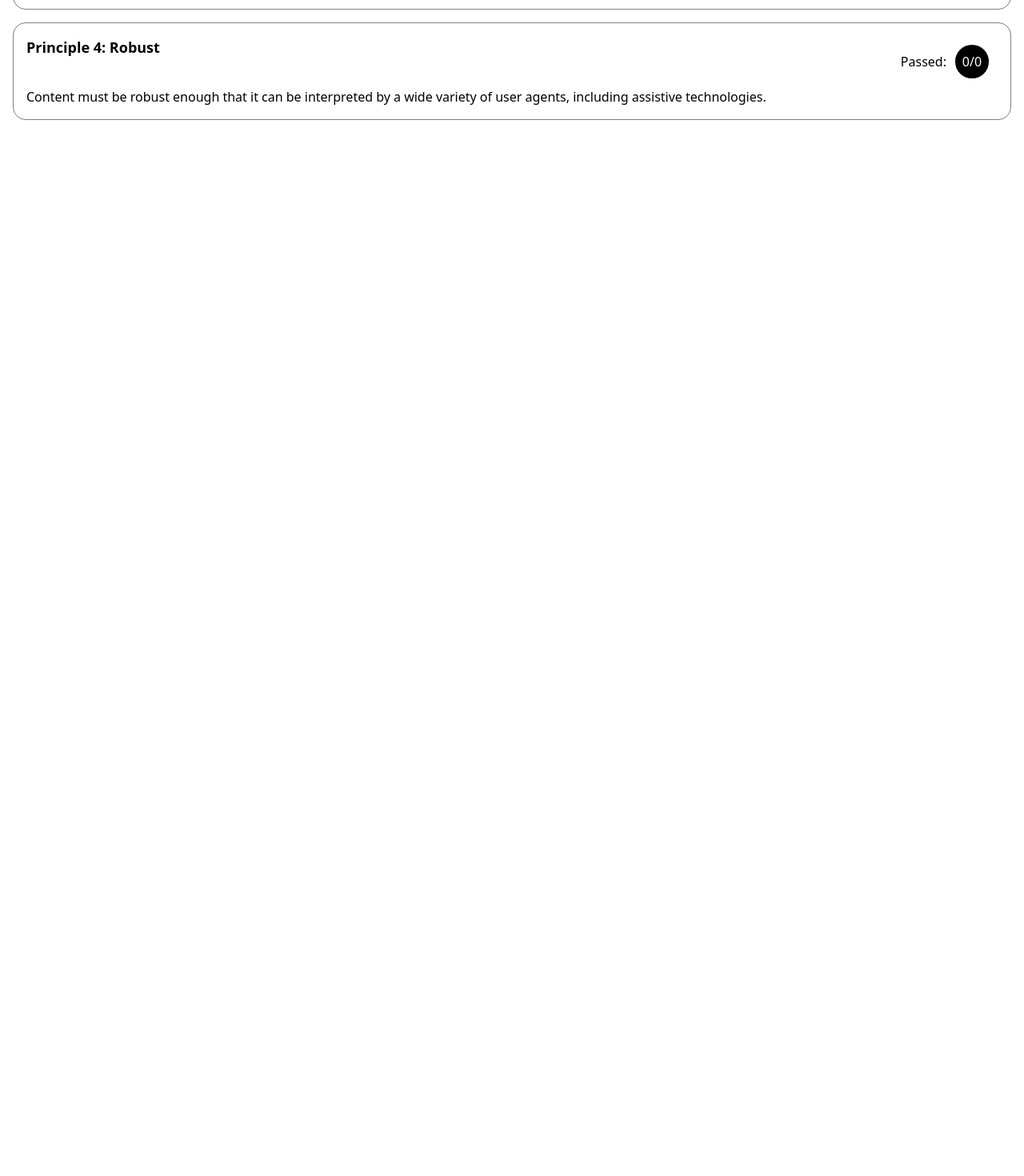
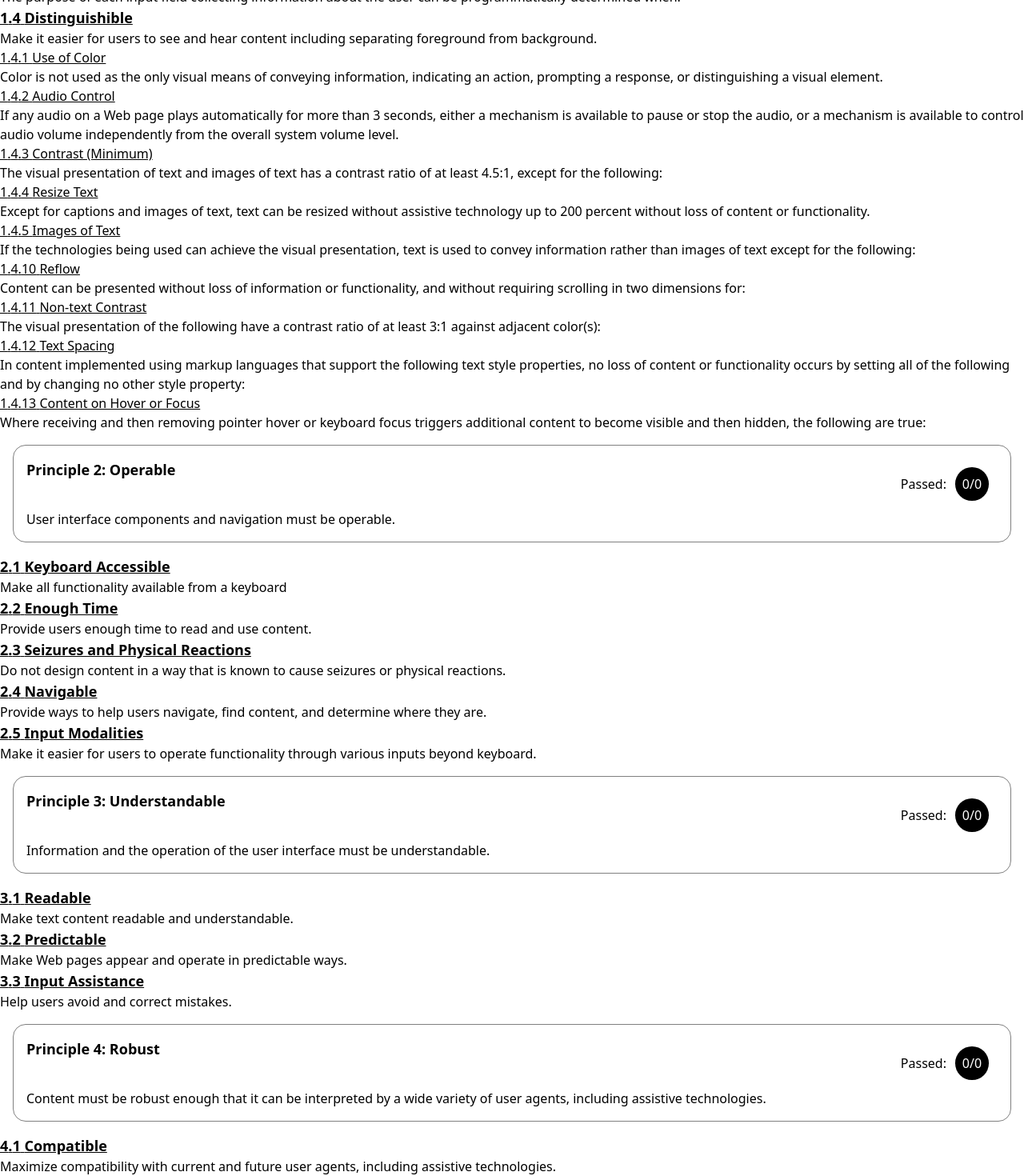
Before and after one commit to ChrisPitts/accessibility-audit-site, a Next.js app: page /audits/view/1 in a window 1280 px wide. Shown: the part 986-2456 px from the top of the page at 80% size. Before the commit the page ends 1152 px from the top, so only its background shows below. Built offline with nearby package versions, Linux system fonts and the light colour scheme; no server answers; the database is empty.

Commit message:
added section component

```diff
--- a/src/app/components/Guideline.tsx
+++ b/src/app/components/Guideline.tsx
@@ -1,11 +1,12 @@
 import React from 'react';
+import Section from './Section';
 
 export default function Guideline({
 	guideline,
 	guidelineNumber,
 	principleNumber,
 }: {
-	guideline: { title: string; description: string };
+	guideline: { title: string; description: string; sections: {} };
 	guidelineNumber: string;
 	principleNumber: number;
 }) {
@@ -15,6 +16,18 @@ export default function Guideline({
 				{principleNumber}.{guidelineNumber} {guideline.title}
 			</h3>
 			<p>{guideline.description}</p>
+			{Object.entries(guideline.sections).map(
+				([key, value]: [key: string, value: any]) => {
+					return (
+						<Section
+							section={value}
+							sectionNumber={key}
+							guidelineNumber={guidelineNumber}
+							principleNumber={principleNumber}
+						/>
+					);
+				}
+			)}
 		</>
 	);
 }
--- /dev/null
+++ b/src/app/components/Section.tsx
@@ -0,0 +1,20 @@
+export default function Section({
+	section,
+	sectionNumber,
+	guidelineNumber,
+	principleNumber,
+}: {
+	section: { level: string; title: string; description: string; link: string };
+	sectionNumber: string;
+	guidelineNumber: string;
+	principleNumber: number;
+}) {
+	return (
+		<>
+			<h4 className='underline'>
+				{principleNumber}.{guidelineNumber}.{sectionNumber} {section.title}
+			</h4>
+            <p>{section.description }</p>
+		</>
+	);
+}
--- a/src/app/wcag.json
+++ b/src/app/wcag.json
@@ -184,12 +184,34 @@
 		"3": {
 			"title": "Understandable",
 			"description": "Information and the operation of the user interface must be understandable.",
-			"guidelines": {}
+			"guidelines": {
+				"1": {
+					"title": "Readable",
+					"description": "Make text content readable and understandable.",
+					"sections": {}
+				},
+				"2": {
+					"title": "Predictable",
+					"description": "Make Web pages appear and operate in predictable ways.",
+					"sections": {}
+				},
+				"3": {
+					"title": "Input Assistance",
+					"description": "Help users avoid and correct mistakes.",
+					"sections": {}
+				}
+			}
 		},
 		"4": {
 			"title": "Robust",
 			"description": "Content must be robust enough that it can be interpreted by a wide variety of user agents, including assistive technologies.",
-			"guidelines": {}
+			"guidelines": {
+				"1": {
+					"title": "Compatible",
+					"description": "Maximize compatibility with current and future user agents, including assistive technologies.",
+					"sections": {}
+				}
+			}
 		}
 	}
 }
```
